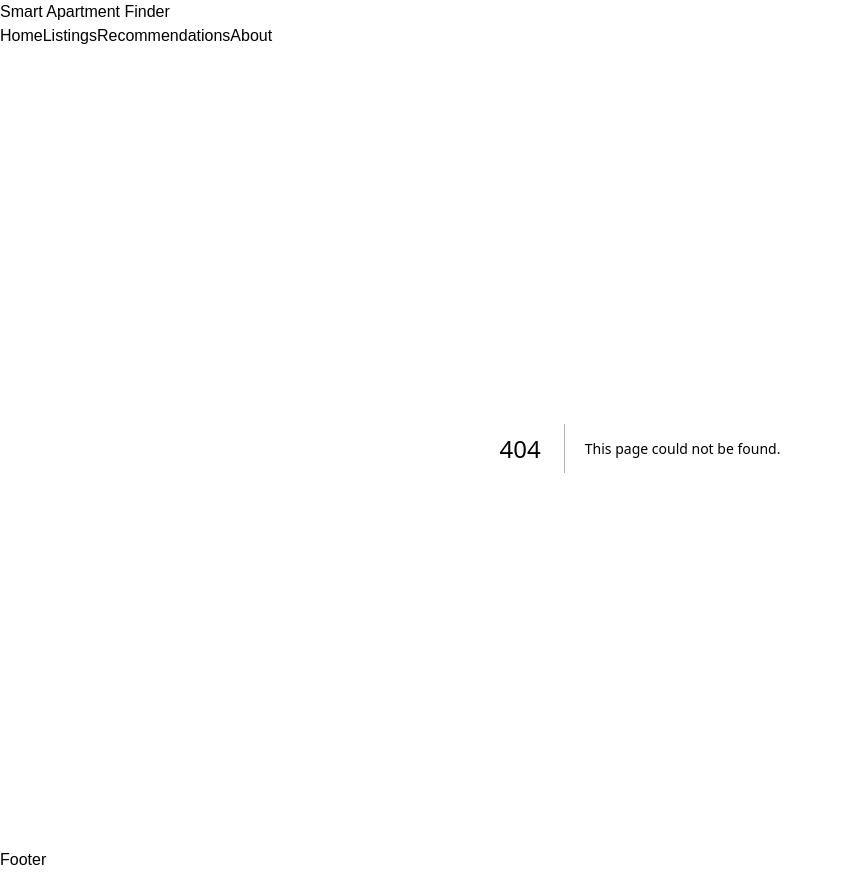
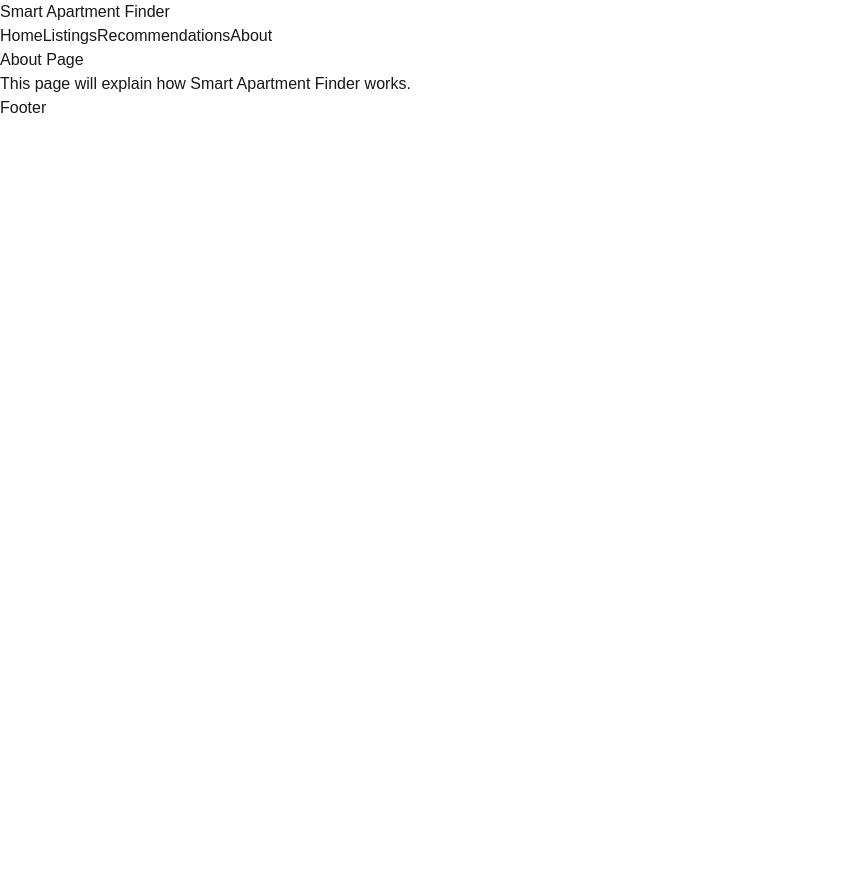
Before and after one commit to ayshadairi/smart-apartment-finder, a Next.js app: page /about in a window 1280 px wide. Before the commit this address had no page. Shown: the whole page, without its empty margins (0-843 px from the left). After the commit the page ends 800 px from the top, so only its background shows below. Built offline with nearby package versions, Linux system fonts and the light colour scheme.

Commit message:
added placeholder pages for About, Listings, and Recommendations

```diff
--- /dev/null
+++ b/app/about/page.js
@@ -0,0 +1,8 @@
+export default function About() {
+  return (
+    <div>
+      <h1>About Page</h1>
+      <p>This page will explain how Smart Apartment Finder works.</p>
+    </div>
+  );
+}
--- /dev/null
+++ b/app/listings/page.js
@@ -0,0 +1,8 @@
+export default function Listings() {
+  return (
+    <div>
+      <h1>Apartment Listings</h1>
+      <p>Browse available apartments here.</p>
+    </div>
+  );
+}
```
Also changed, not shown: app/recommendations/page.js (added).
